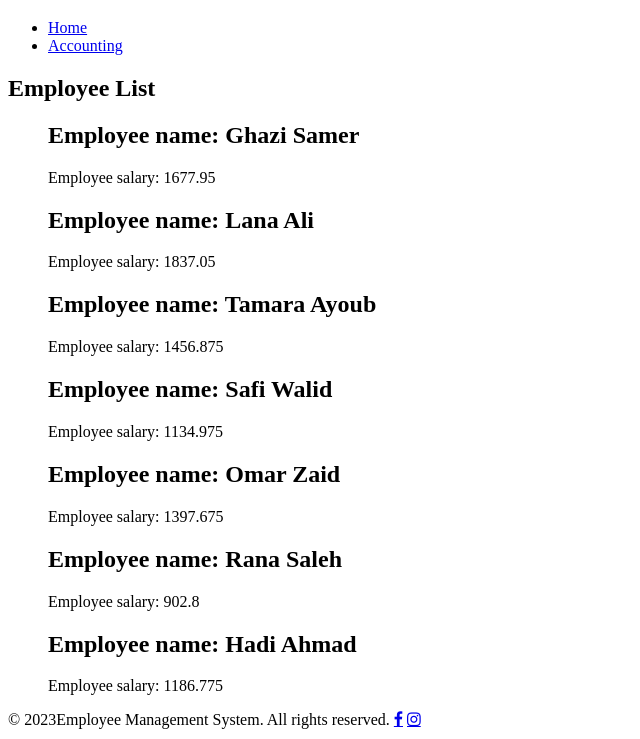
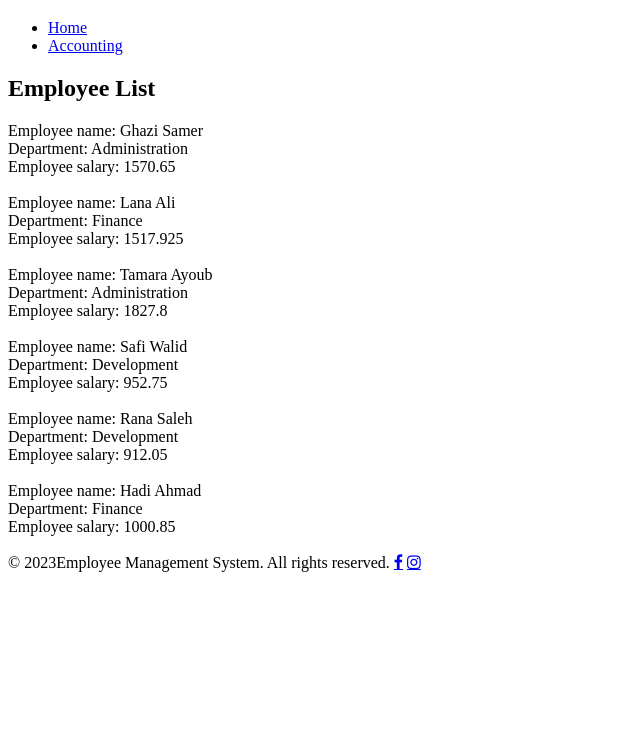
Before and after one commit to Osamayaseen97/HR-management-system, a plain HTML site: page index.html in a window 1280 px wide. Shown: the part 61-800 px from the top of the page, without its empty margins (0-640 px from the left). Drawn offline with Linux system fonts and the light colour scheme.

Commit message:
adding render method

```diff
--- a/app.js
+++ b/app.js
@@ -1,129 +1,31 @@
-'use strict'
+'use strict';
 
-let Ghazi = {
-    EmployeeID : "1000" ,
-    fullName : "Ghazi Samer",
-    department: "Administration",
-    level: "Senior",
-    imageUrl: "https://thumbs.dreamstime.com/z/cute-boy-face-cartoon-cute-boy-face-cartoon-vector-illustration-graphic-design-110654702.jpg",
-    salary: calculateSalary("Senior") ,
-
-    generatenewEmployeeId : function () {
-        return Math.floor(Math.random() * (max - min) + min);
-
-    }
-}
-let Lana = {
-    EmployeeID : "1001",
-    fullName : "Lana Ali",
-    department: "Finance",
-    level: "Senior",
-    imageUrl: "https://previews.123rf.com/images/jemastock/jemastock1801/jemastock180107319/94223705-cute-boy-face-cartoon-icon-vector-illustration-graphic-design.jpg",
-    salary: calculateSalary("Senior"),
-
-    generatenewEmployeeId : function () {
-        return Math.floor(Math.random() * (max - min) + min);
-
+function Employee(employeeID, fullName, department, level, imageUrl) {
+  this.employeeID = employeeID;
+  this.fullName = fullName;
+  this.department = department;
+  this.level = level;
+  this.imageUrl = imageUrl;
+  this.salary = this.calculateSalary();
 }
 
-}
-
-let Tamara = {
-    employeeId : "1002" ,
-    fullName: "Tamara Ayoub",
-      department: "Marketing",
-      level: "Senior",
-      imageUrl: "https://www.shutterstock.com/image-vector/illustration-face-boy-on-white-260nw-123780619.jpg",
-      salary: calculateSalary("Senior") ,
-
-      generatenewEmployeeId : function () {
-        return Math.floor(Math.random() * (max - min) + min);
-
-    }
-}
-
-let Safi = {
-    employeeId : "1003" ,
-    fullName: "Safi Walid",
-    department: "Administration",
-    level: "Mid-Senior",
-    imageUrl: "hhttps://previews.123rf.com/images/vectorshots/vectorshots1309/vectorshots130901404/22318678-cute-boy-cartoon-face-vector.jpg",
-    salary: calculateSalary("Mid-Senior") ,
-
-    generatenewEmployeeId : function () {
-        return Math.floor(Math.random() * (max - min) + min);
-
-    }
-}
-
-let Omar = {
-    employeeId : "1004" ,
-    fullName: "Omar Zaid",
-    department: "Development",
-    level: "Senior",
-    imageUrl: "https://cdn.pixabay.com/photo/2017/08/08/12/56/face-2611347_1280.png",
-    salary: calculateSalary("Senior") ,
-
-    generatenewEmployeeId : function () {
-        return Math.floor(Math.random() * (max - min) + min);
-
-    }
-}
-
-let Rana = {
-    employeeId : "1005" ,
-    fullName: "Rana Saleh",
-    department: "Development",
-    level: "Junior",
-    imageUrl: "https://e7.pngegg.com/pngimages/6/104/png-clipart-face-boy-smiley-cartoon-faces-s-child-face-thumbnail.png",
-    salary: calculateSalary("Junior") ,
-
-    generatenewEmployeeId : function () {
-        return Math.floor(Math.random() * (max - min) + min);
-
-    }
-}
-
-let Hadi = {
-    employeeId : "1006" ,
-    fullName: "Hadi Ahmad",
-    department: "Finance",
-    level: "Mid-Senior",
-    imageUrl: "https://encrypted-tbn0.gstatic.com/images?q=tbn:ANd9GcSgiyxiB8HbFWU2XmAT-6ProtT6R1QRE7HZQg&usqp=CAU",
-    salary: calculateSalary("Mid-Senior") ,
-
-    generatenewEmployeeId : function () {
-        return Math.floor(Math.random() * (max - min) + min);
-
-    }
-
-
-
-}
-
-// Generate a unique four digits employee ID
-function generatenewEmployeeId(min, max) {
-    min = Math.ceil(min);
-    max = Math.floor(max);
-    return Math.floor(Math.random() * (max - min) + min); // The maximum is exclusive and the minimum is inclusive
-  }
-
-
-
-//   Calculate the salary for the given employee level
-function calculateSalary(level) {
+Employee.prototype.generateEmployeeID = function () {
+  return Math.floor(Math.random() * (9999 - 1000 + 1)) + 1000;
+};
+// Method to calculating the salary
+Employee.prototype.calculateSalary = function () {
   let minSalary, maxSalary;
 
-    switch (level) {
-      case "Senior":
+  switch (this.level) {
+    case 'Senior':
       minSalary = 1500;
       maxSalary = 2000;
       break;
-      case "Mid-Senior":
+    case 'Mid-Senior':
       minSalary = 1000;
       maxSalary = 1500;
       break;
-      case "Junior":
+    case 'Junior':
       minSalary = 500;
       maxSalary = 1000;
       break;
@@ -131,49 +33,40 @@ function calculateSalary(level) {
       return 0;
   }
 
-    const randomSalary = Math.floor(minSalary + Math.random() * (maxSalary - minSalary + 1));
+  const randomSalary = Math.floor(Math.random() * (maxSalary - minSalary + 1)) + minSalary;
   const netSalary = randomSalary - (randomSalary * 7.5) / 100;
 
-    return netSalary; }
+  return netSalary;
 
-    function renderEmployeeList() {
-        const employeeListDiv = document.getElementById("employeeList");
+};
 
-        // Create a template string for each employee
-        const template = `
-          <div>
-            <h2>Employee name: ${Ghazi.fullName}</h2>
-            <p>Employee salary: ${Ghazi.salary}</p>
-          </div>
-          <div>
-            <h2>Employee name: ${Lana.fullName}</h2>
-            <p>Employee salary: ${Lana.salary}</p>
-          </div>
-          <div>
-            <h2>Employee name: ${Tamara.fullName}</h2>
-            <p>Employee salary: ${Tamara.salary}</p>
-          </div>
-          <div>
-            <h2>Employee name: ${Safi.fullName}</h2>
-            <p>Employee salary: ${Safi.salary}</p>
-          </div>
-          <div>
-            <h2>Employee name: ${Omar.fullName}</h2>
-            <p>Employee salary: ${Omar.salary}</p>
-          </div>
-          <div>
-            <h2>Employee name: ${Rana.fullName}</h2>
-            <p>Employee salary: ${Rana.salary}</p>
-          </div>
-          <div>
-            <h2>Employee name: ${Hadi.fullName}</h2>
-            <p>Employee salary: ${Hadi.salary}</p>
-          </div>
-        `;
 
-        // Set the innerHTML of the employeeListDiv to the template
-        employeeListDiv.innerHTML = template;
-      }
+Employee.prototype.render = function () {
+  document.write(`Employee name: ${this.fullName}<br>`);
+  document.write(`Department: ${this.department}<br>`);
+  document.write(`Employee salary: ${this.salary}<br><br>`);
+};
 
-      // Call the renderEmployeeList function to display the employee list
-      renderEmployeeList();
+// Create employee instances
+let ghazi = new Employee(null, 'Ghazi Samer', 'Administration', 'Senior','https://example.com/ghazi.jpg');
+let lana = new Employee(null, 'Lana Ali', 'Finance', 'Senior','https://example.com/lana.jpg');
+let tamara = new Employee(null, 'Tamara Ayoub', 'Administration', 'Senior','https://example.com/safi.jpg');
+let safi = new Employee(null, 'Safi Walid', 'Development', 'Mid-Senior', 'https://example.com/omar.jpg');
+let rana = new Employee(null, 'Rana Saleh', 'Development', 'Junior', 'https://example.com/rana.jpg');
+let hadi = new Employee(null, 'Hadi Ahmad', 'Finance', 'Mid-Senior','https://example.com/hadi.jpg');
+
+//  Method to Generate a unique four digits employee ID
+ghazi.employeeID = ghazi.generateEmployeeID();
+lana.employeeID = lana.generateEmployeeID();
+tamara.employeeID = tamara.generateEmployeeID();
+safi.employeeID = safi.generateEmployeeID();
+rana.employeeID = rana.generateEmployeeID();
+hadi.employeeID = hadi.generateEmployeeID();
+
+// Render employee informations
+ghazi.render();
+lana.render();
+tamara.render();
+safi.render();
+rana.render();
+hadi.render();
--- a/index.html
+++ b/index.html
@@ -14,7 +14,7 @@
       <ul>
         <li><a href="index.html">Home</a></li>
         <li><a href="accounting.html">Accounting</a></li>
-        <!-- Add more navigation links as needed -->
+
       </ul>
     </nav>
   </header>
@@ -24,6 +24,10 @@
     <ul id="employeeList"></ul>
   </main>
 
+
+
+  <script src="app.js"></script>
+</body>
 <footer>
   <div>
     &copy; 2023Employee Management System. All rights reserved.
@@ -34,7 +38,4 @@
   </div>
 
 </footer>
-
-  <script src="app.js"></script>
-</body>
 </html>
```
Lines whose indentation alone changed are shown as unchanged.
